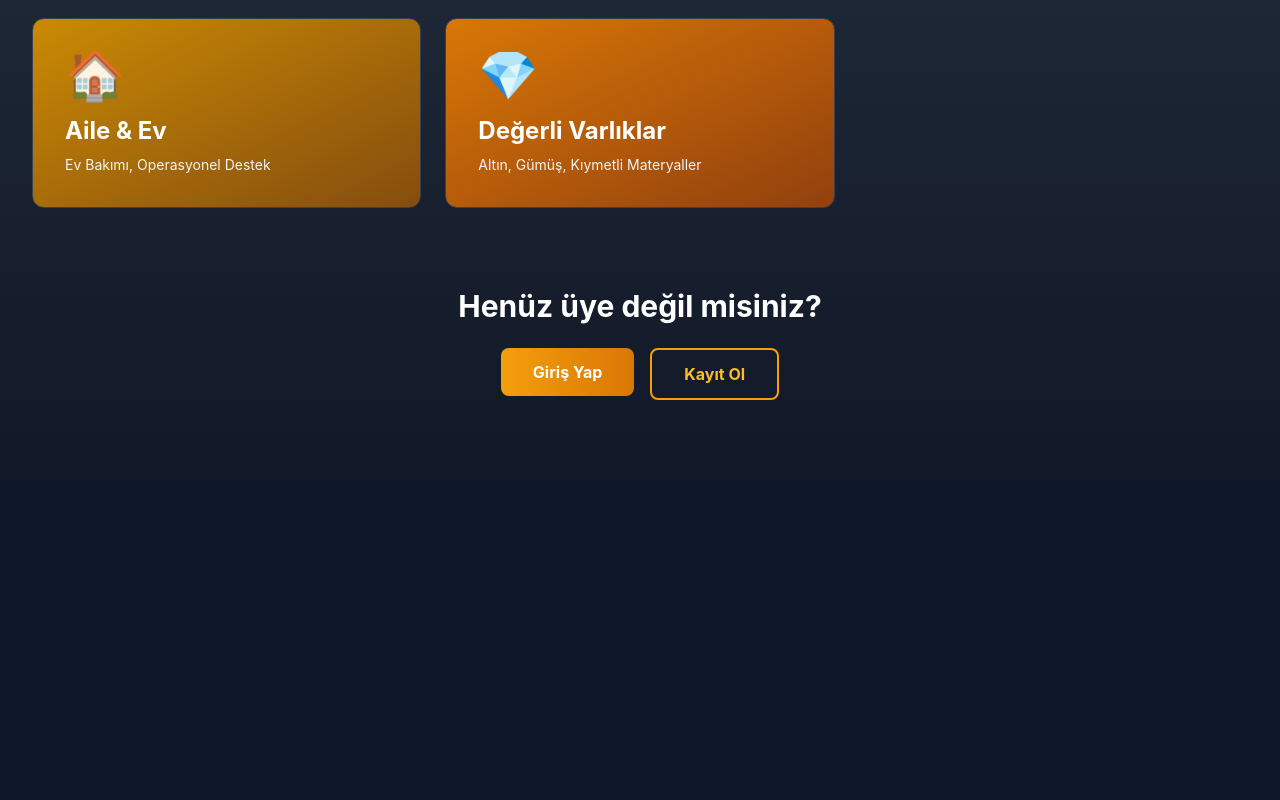
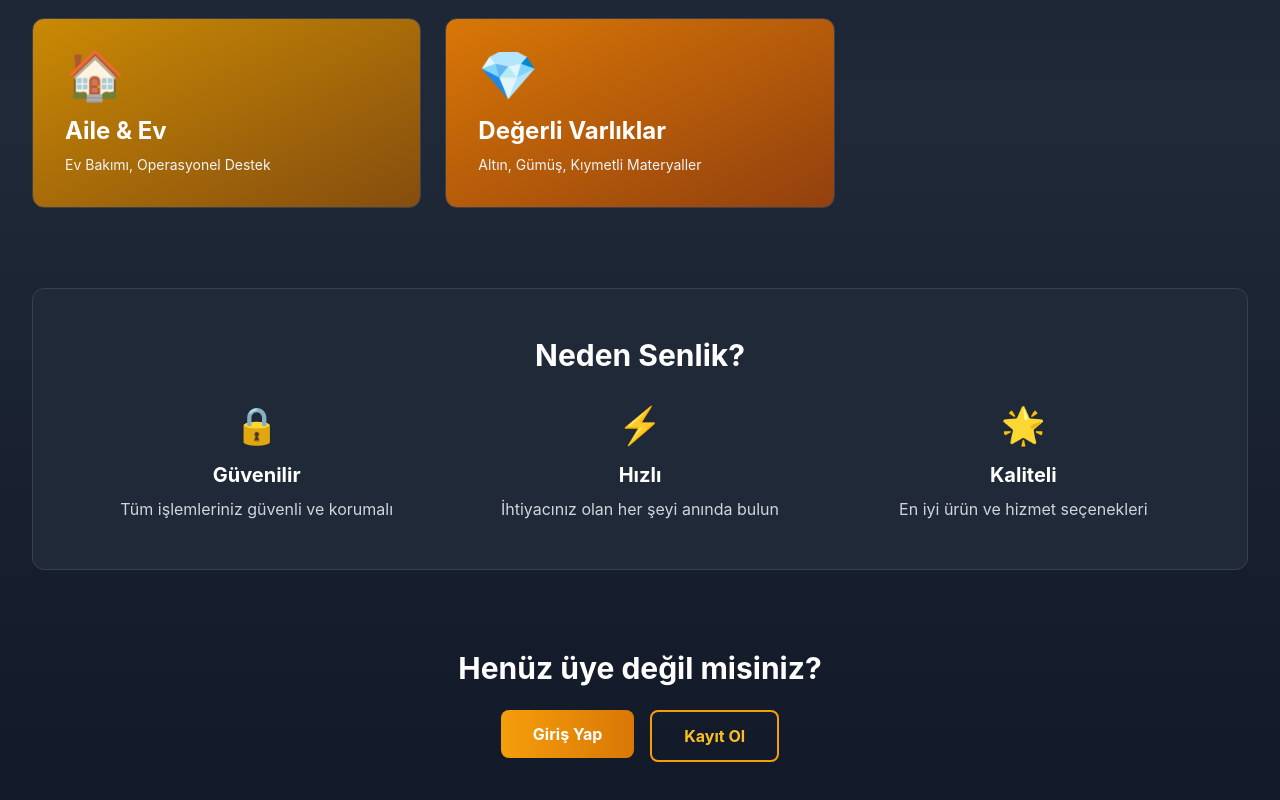
Before and after one commit to osmanyavas15/senlik, a Next.js app: page / in a window 1280 px wide. Shown: the part 686-1486 px from the top of the page. Before the commit the page ends 1166 px from the top, so only its background shows below. Built offline with nearby package versions, Linux system fonts and the light colour scheme.

Commit message:
add comprehensive homepage

```diff
--- a/app/page.tsx
+++ b/app/page.tsx
@@ -56,7 +56,6 @@ export default function Home() {
       <nav className="bg-gray-900 bg-opacity-95 backdrop-blur-md border-b border-gray-700 sticky top-0 z-50">
         <div className="max-w-7xl mx-auto px-4 sm:px-6 lg:px-8">
           <div className="flex justify-between items-center h-16">
-            {/* Logo */}
             <div className="text-2xl font-bold bg-gradient-to-r from-amber-400 to-amber-600 bg-clip-text text-transparent">
               Senlik
             </div>
@@ -86,18 +85,11 @@ export default function Home() {
               </Link>
             </div>
 
-            {/* Right side icons */}
+            {/* Right Icons */}
             <div className="hidden md:flex items-center space-x-6">
-              <button className="text-gray-300 hover:text-amber-400 transition text-xl">
-                ❤️
-              </button>
-              <button className="text-gray-300 hover:text-amber-400 transition text-xl">
-                🛒
-              </button>
-              <Link
-                href="/auth/login"
-                className="text-gray-300 hover:text-amber-400 transition font-semibold text-sm"
-              >
+              <button className="text-gray-300 hover:text-amber-400 text-xl">❤️</button>
+              <button className="text-gray-300 hover:text-amber-400 text-xl">🛒</button>
+              <Link href="/auth/login" className="text-gray-300 hover:text-amber-400 font-semibold text-sm">
                 👤 Hesap
               </Link>
             </div>
@@ -178,9 +170,7 @@ export default function Home() {
         <div className="grid grid-cols-1 md:grid-cols-2 lg:grid-cols-3 gap-6 mb-20">
           {categories.map((category) => (
             <Link key={category.id} href={`/${category.slug}`}>
-              <div
-                className={`bg-gradient-to-br ${category.color} rounded-xl p-8 cursor-pointer hover:shadow-2xl hover:scale-105 transition duration-300 h-full border border-gray-700 hover:border-amber-400`}
-              >
+              <div className={`bg-gradient-to-br ${category.color} rounded-xl p-8 cursor-pointer hover:shadow-2xl hover:scale-105 transition duration-300 h-full border border-gray-700 hover:border-amber-400`}>
                 <div className="text-5xl mb-4">{category.icon}</div>
                 <h3 className="text-2xl font-bold text-white mb-2">{category.name}</h3>
                 <p className="text-gray-100 text-sm">{category.description}</p>
@@ -188,6 +178,28 @@ export default function Home() {
             </Link>
           ))}
         </div>
+
+        {/* Features Section */}
+        <section className="bg-gray-800 rounded-xl p-12 mb-20 border border-gray-700">
+          <h2 className="text-3xl font-bold text-white mb-8 text-center">Neden Senlik?</h2>
+          <div className="grid grid-cols-1 md:grid-cols-3 gap-8">
+            <div className="text-center">
+              <div className="text-4xl mb-4">🔒</div>
+              <h3 className="text-xl font-bold text-white mb-2">Güvenilir</h3>
+              <p className="text-gray-300">Tüm işlemleriniz güvenli ve korumalı</p>
+            </div>
+            <div className="text-center">
+              <div className="text-4xl mb-4">⚡</div>
+              <h3 className="text-xl font-bold text-white mb-2">Hızlı</h3>
+              <p className="text-gray-300">İhtiyacınız olan her şeyi anında bulun</p>
+            </div>
+            <div className="text-center">
+              <div className="text-4xl mb-4">🌟</div>
+              <h3 className="text-xl font-bold text-white mb-2">Kaliteli</h3>
+              <p className="text-gray-300">En iyi ürün ve hizmet seçenekleri</p>
+            </div>
+          </div>
+        </section>
 
         {/* CTA Section */}
         <section className="text-center">
```
